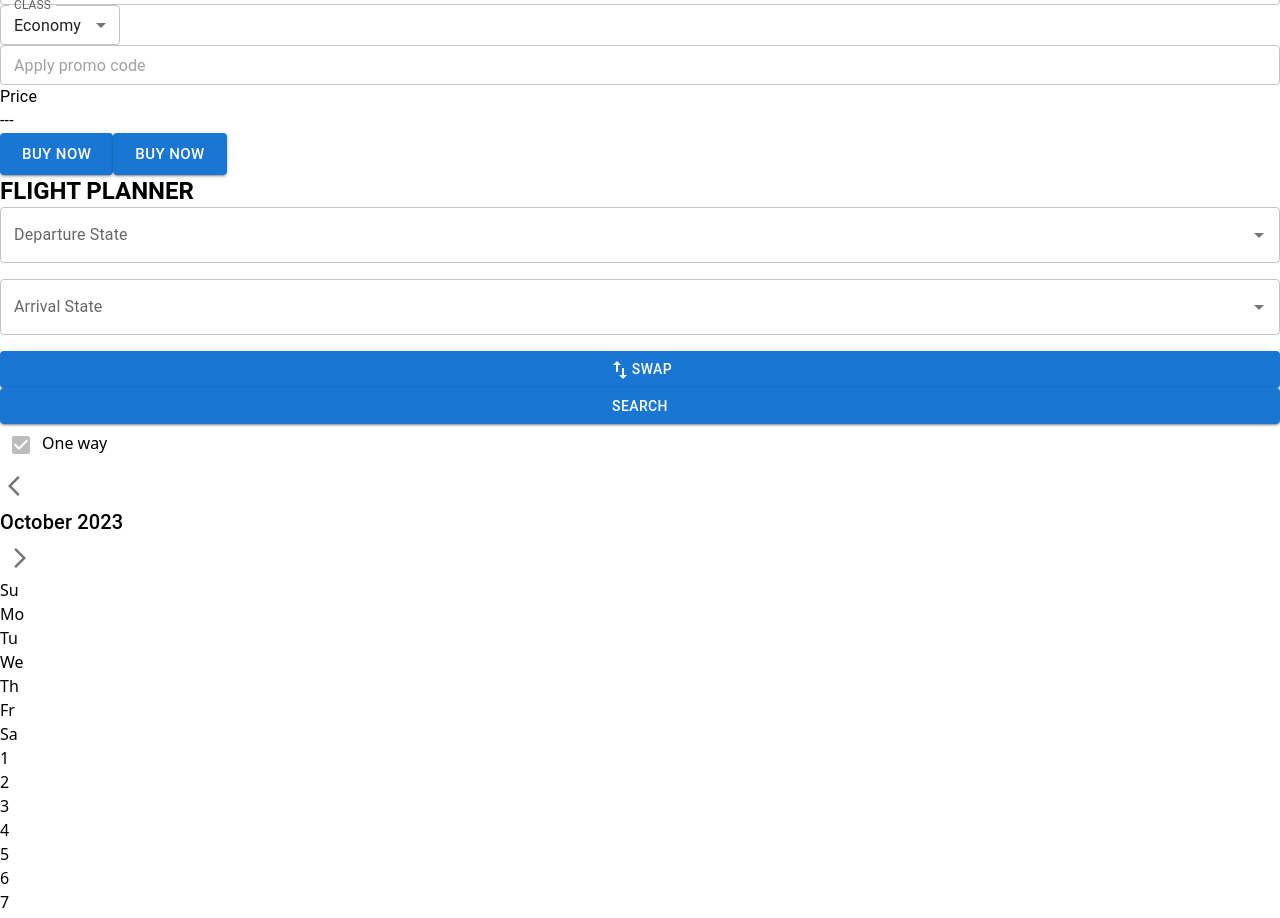
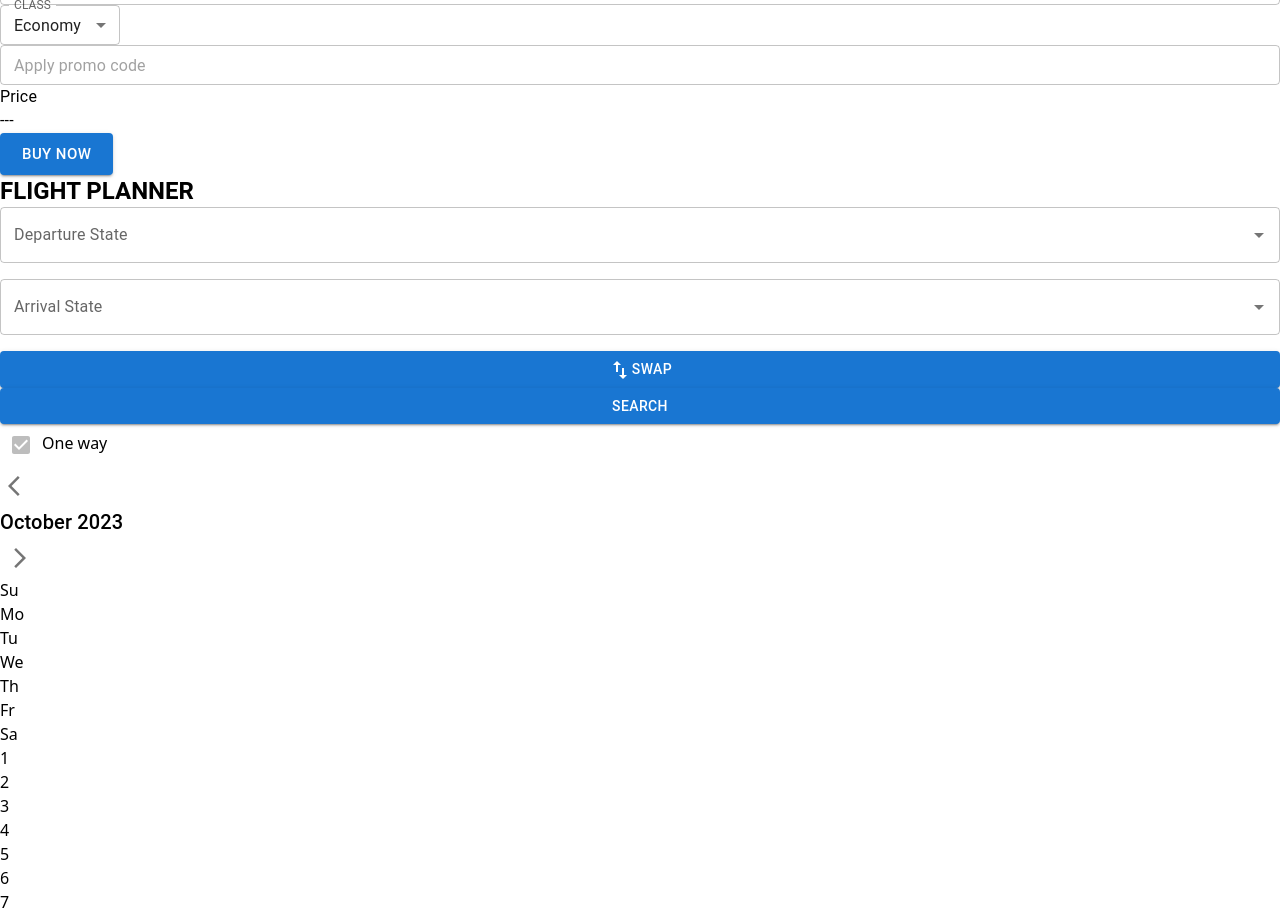
Before and after one commit to Kevi14/skyscanner-front, a React (Vite) app: page / in a window 1280 px wide. Shown: the part 4300-5218 px from the top of the page. Built offline with nearby package versions, Linux system fonts and the light colour scheme.

Commit message:
Buy now remove test  button

```diff
--- a/src/components/Homepage/BookingCard.jsx
+++ b/src/components/Homepage/BookingCard.jsx
@@ -55,20 +55,6 @@ const BookingCard = ({ bookingCardRef }) => {
       console.error("Error checking promo code:", error);
       setIsPromoValid(false);
       setPromoMessage("Error checking promo code.");
-    }
-  };
-  const handleGetDiscounts = async () => {
-    try {
-      const response = await api.get("reward-info/generate_promo/", {
-        headers: {
-          Authorization: `Bearer ${access}`,
-          "Content-Type": "application/json",
-        },
-      });
-
-      console.log(JSON.parse(response.data.data));
-    } catch (error) {
-      console.error("Error fetching discount info:", error);
     }
   };
 
@@ -255,14 +241,6 @@ const BookingCard = ({ bookingCardRef }) => {
           >
             BUY NOW
           </Button>
-          <Button
-            variant="contained"
-            color="primary"
-            size="large"
-            onClick={handleGetDiscounts}
-          >
-            BUY NOW
-          </Button>
         </div>
       </div>
     </div>
```
